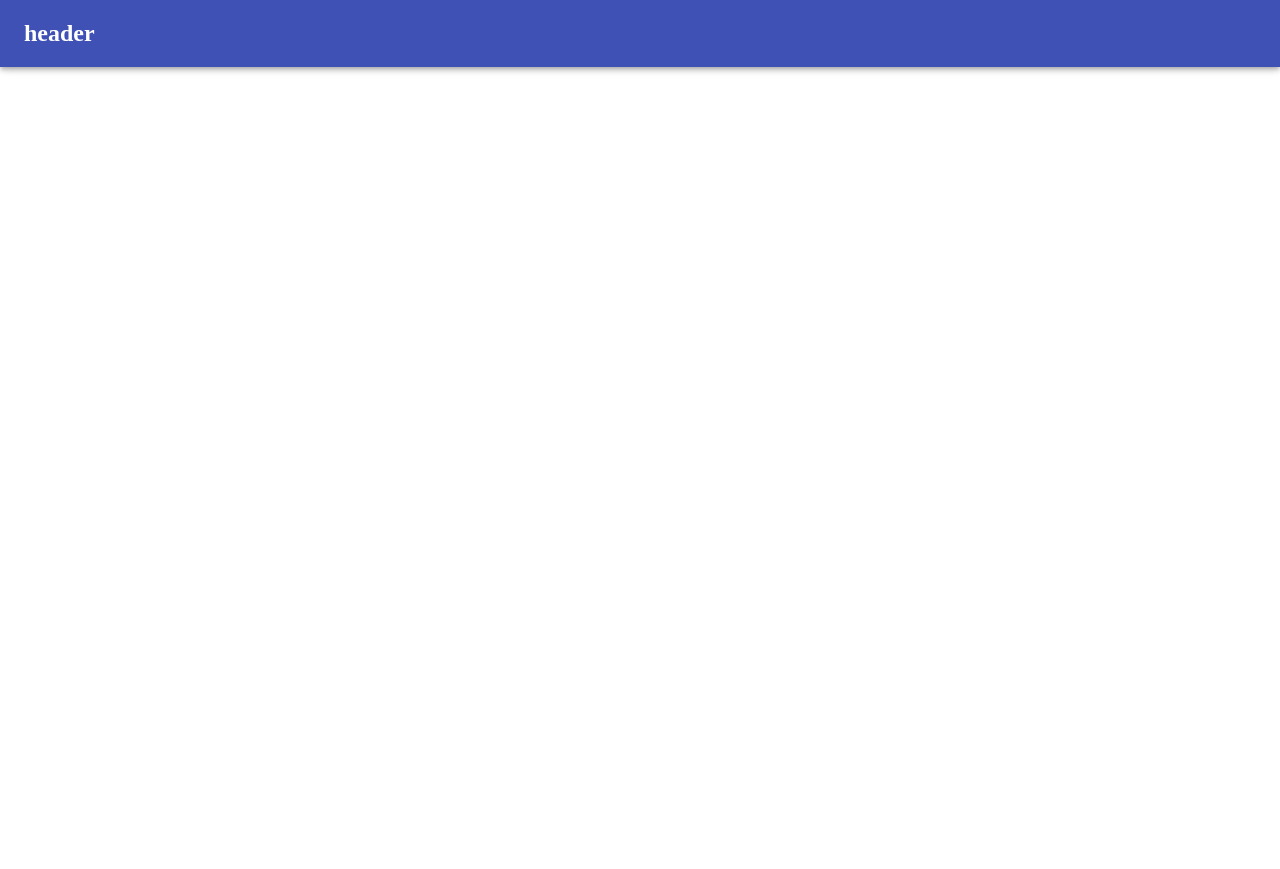
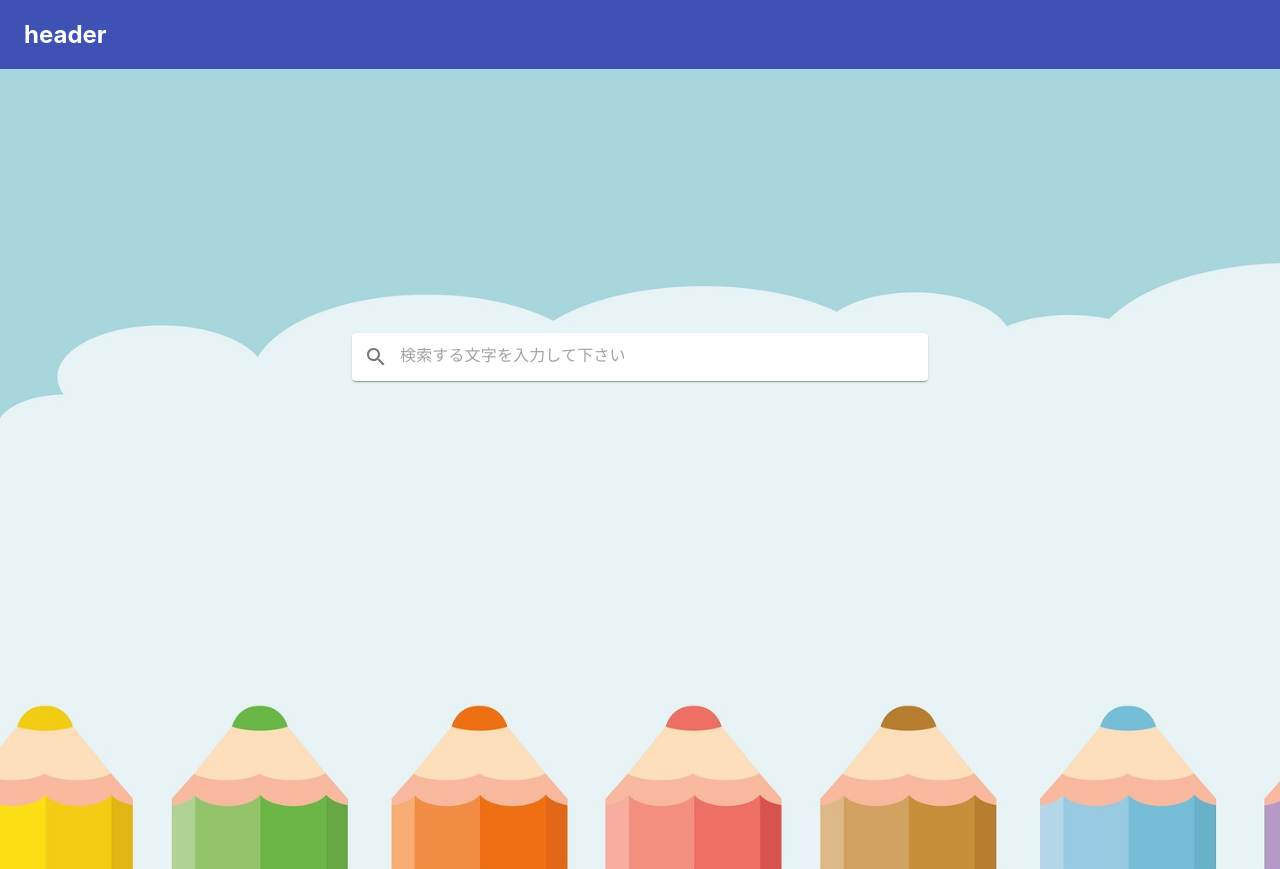
Before and after one commit to yk-port/distribution-site, a React (Create React App) app: page / in a window 1280 px wide. Before the commit the page ends 800 px from the top, so only its background shows below. Built offline with nearby package versions, Linux system fonts and the light colour scheme.

Commit message:
create-top-main

```diff
--- a/package.json
+++ b/package.json
@@ -4,6 +4,7 @@
   "private": true,
   "dependencies": {
     "@material-ui/core": "^4.11.3",
+    "@material-ui/icons": "^4.11.2",
     "@testing-library/jest-dom": "^5.11.4",
     "@testing-library/react": "^11.1.0",
     "@testing-library/user-event": "^12.1.10",
--- /dev/null
+++ b/src/index.css
@@ -0,0 +1,13 @@
+body {
+  margin: 0;
+  font-family: -apple-system, BlinkMacSystemFont, 'Segoe UI', 'Roboto', 'Oxygen',
+    'Ubuntu', 'Cantarell', 'Fira Sans', 'Droid Sans', 'Helvetica Neue',
+    sans-serif;
+  -webkit-font-smoothing: antialiased;
+  -moz-osx-font-smoothing: grayscale;
+}
+
+code {
+  font-family: source-code-pro, Menlo, Monaco, Consolas, 'Courier New',
+    monospace;
+}
--- a/src/index.tsx
+++ b/src/index.tsx
@@ -1,6 +1,7 @@
 import React from "react";
 import ReactDOM from "react-dom";
 import TopPage from "./pages/TopPage";
+import "./index.css";
 import reportWebVitals from "./reportWebVitals";
 
 ReactDOM.render(
--- a/src/pages/TopHeader.tsx
+++ b/src/pages/TopHeader.tsx
@@ -3,7 +3,7 @@ import React, { FC } from "react";
 
 const TopHeader: FC = () => {
   return (
-    <AppBar>
+    <AppBar position="static">
       <Toolbar>
         <h2>header</h2>
       </Toolbar>
--- /dev/null
+++ b/src/pages/TopMain.tsx
@@ -0,0 +1,50 @@
+import React, { FC } from "react";
+import {
+  createStyles,
+  IconButton,
+  InputBase,
+  makeStyles,
+  Paper,
+} from "@material-ui/core";
+import SearchIcon from "@material-ui/icons/Search";
+import pencil from "../assets/images/pencil.jpg";
+
+const useStyle = makeStyles(() =>
+  createStyles({
+    background: {
+      backgroundImage: `url(${pencil})`,
+      backgroundSize: "cover",
+      height: "100vh",
+    },
+    paper: {
+      position: "relative",
+      marginLeft: "auto",
+      marginRight: "auto",
+      top: "33%",
+      width: "45%",
+    },
+    inputbase: {
+      width: "80%",
+    },
+  })
+);
+
+const TopMain: FC = () => {
+  const classes = useStyle();
+
+  return (
+    <div className={classes.background}>
+      <Paper className={classes.paper}>
+        <IconButton type="submit">
+          <SearchIcon />
+        </IconButton>
+        <InputBase
+          className={classes.inputbase}
+          placeholder="検索する文字を入力して下さい"
+        />
+      </Paper>
+    </div>
+  );
+};
+
+export default TopMain;
--- a/src/pages/TopPage.tsx
+++ b/src/pages/TopPage.tsx
@@ -1,8 +1,14 @@
 import React, { FC } from "react";
 import TopHeader from "./TopHeader";
+import TopMain from "./TopMain";
 
 const TopPage: FC = () => {
-  return <TopHeader />;
+  return (
+    <>
+      <TopHeader />
+      <TopMain />
+    </>
+  );
 };
 
 export default TopPage;
```
Also changed, not shown: src/assets/images/pencil.jpg (added), 1 other file (tests, documents, lock files or other folders).
